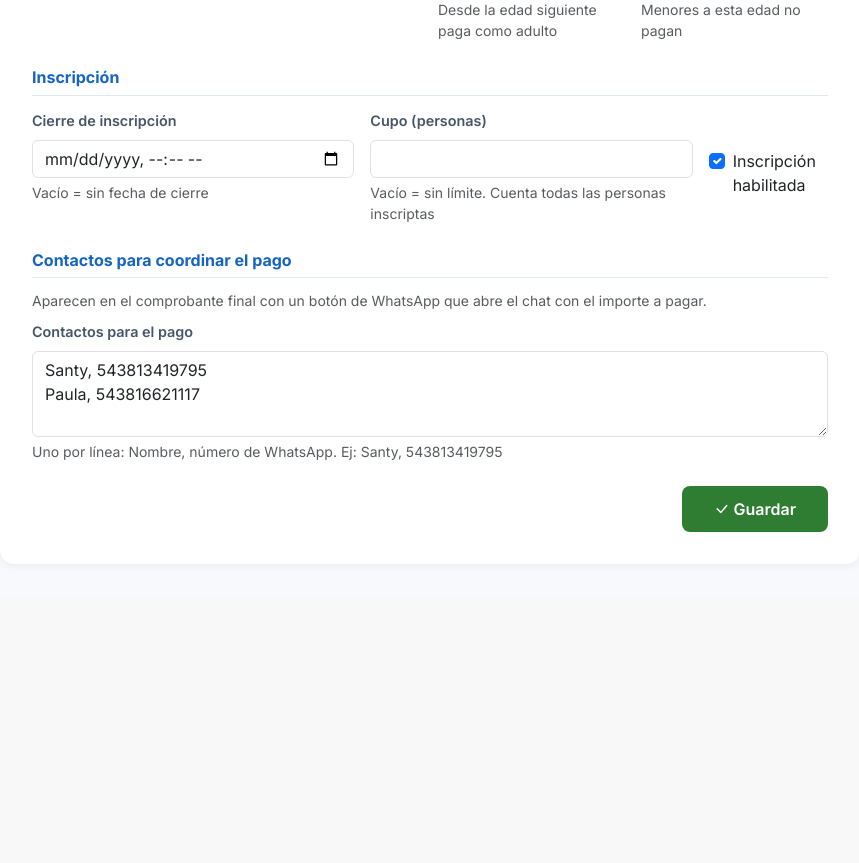
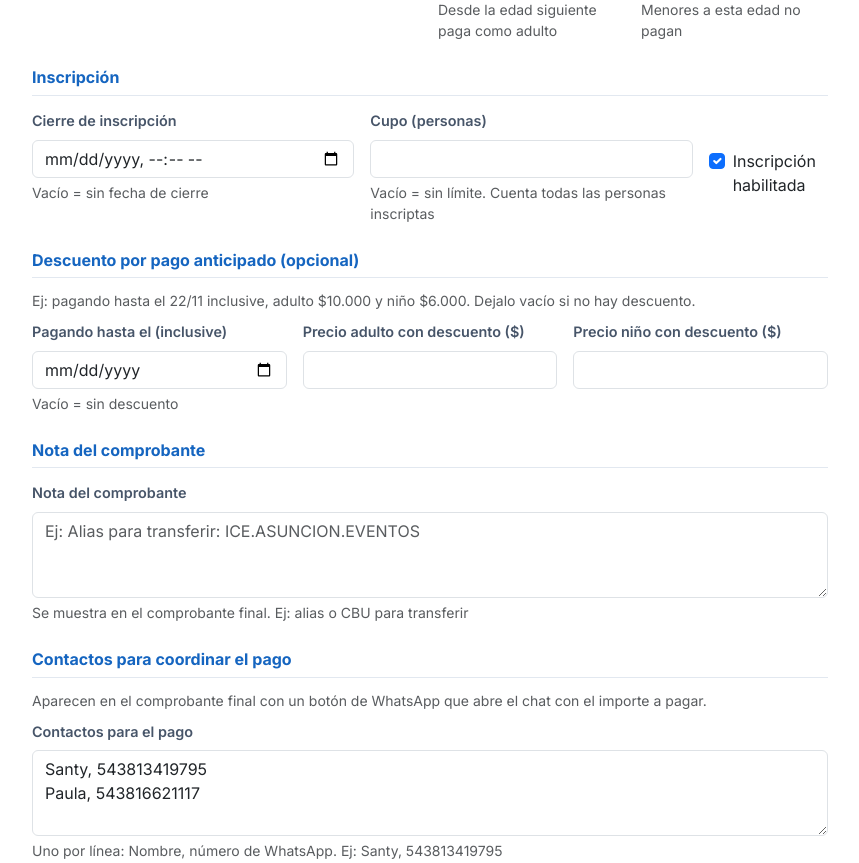
Before and after one commit to hernandezbg/ice_asuncion, a Django app: page /eventos/panel/nuevo/ in a window 1280 px wide. Shown: the part 923-1786 px from the top of the page, without its empty margins (350-1209 px from the left). Before the commit the page ends 1455 px from the top, so only its background shows below. Run offline with Django 5.2, Linux system fonts and the light colour scheme; the visitor is signed in with stand-in values (Sample User, id 1); data comes from the database, SQL or seed files in the repository; some libraries are stand-ins or nearby versions.

Commit message:
Feat: descuento por pago anticipado y nota del comprobante
- Evento: fecha limite y precios fijos con descuento (adulto/niño) y nota libre
- Formulario y comprobante muestran precios y total con descuento mientras esta
  vigente; el mensaje de WhatsApp usa el importe que corresponde ese dia
- Panel: total con y sin descuento, al marcar pagado se elige con o sin
  descuento y se registra el monto cobrado
- Excel: columnas de total con descuento y monto pagado

Co-Authored-By: Claude Opus 5.5 <noreply@anthropic.com>

```diff
--- a/eventos/forms.py
+++ b/eventos/forms.py
@@ -9,6 +9,8 @@ class EventoForm(forms.ModelForm):
             'nombre', 'slug', 'fecha', 'lugar', 'informacion',
             'precio_adulto', 'precio_nino', 'edad_max_nino', 'edad_min_paga',
             'fecha_cierre', 'cupo', 'activo', 'contactos_pago',
+            'fecha_limite_descuento', 'precio_adulto_descuento', 'precio_nino_descuento',
+            'nota_comprobante',
         ]
         widgets = {
             'nombre': forms.TextInput(attrs={'class': 'form-control', 'placeholder': 'Ej: Cena de fin de año 2026'}),
@@ -24,6 +26,11 @@ class EventoForm(forms.ModelForm):
                                                 format='%Y-%m-%dT%H:%M'),
             'cupo': forms.NumberInput(attrs={'class': 'form-control', 'min': 1}),
             'activo': forms.CheckboxInput(attrs={'class': 'form-check-input'}),
+            'fecha_limite_descuento': forms.DateInput(attrs={'class': 'form-control', 'type': 'date'}, format='%Y-%m-%d'),
+            'precio_adulto_descuento': forms.NumberInput(attrs={'class': 'form-control', 'min': 0}),
+            'precio_nino_descuento': forms.NumberInput(attrs={'class': 'form-control', 'min': 0}),
+            'nota_comprobante': forms.Textarea(attrs={'class': 'form-control', 'rows': 3,
+                                                      'placeholder': 'Ej: Alias para transferir: ICE.ASUNCION.EVENTOS'}),
             'contactos_pago': forms.Textarea(attrs={'class': 'form-control', 'rows': 3,
                                                     'placeholder': 'Santy, 543813419795\nPaula, 543816621117'}),
         }
@@ -33,4 +40,15 @@ class EventoForm(forms.ModelForm):
         max_nino, min_paga = data.get('edad_max_nino'), data.get('edad_min_paga')
         if max_nino is not None and min_paga is not None and min_paga > max_nino:
             self.add_error('edad_min_paga', 'Debe ser menor o igual a la edad máxima de niño.')
+
+        # Descuento: o se completan los tres campos o ninguno
+        campos_desc = ['fecha_limite_descuento', 'precio_adulto_descuento', 'precio_nino_descuento']
+        completos = [data.get(c) is not None for c in campos_desc]
+        if any(completos) and not all(completos):
+            for c, ok in zip(campos_desc, completos):
+                if not ok:
+                    self.add_error(c, 'Completá los tres datos del descuento (o dejalos todos vacíos).')
+        for normal, desc in [('precio_adulto', 'precio_adulto_descuento'), ('precio_nino', 'precio_nino_descuento')]:
+            if data.get(desc) is not None and data.get(normal) is not None and data[desc] > data[normal]:
+                self.add_error(desc, 'El precio con descuento no puede ser mayor al precio normal.')
         return data
--- a/eventos/views.py
+++ b/eventos/views.py
@@ -18,6 +18,7 @@ from miembros.views import quitar_acentos, verificar_recaptcha
 from escuela.models import Alumno
 
 from .forms import EventoForm
+from .templatetags.eventos_tags import pesos
 from .models import (Evento, Inscripcion, Inscripto,
                      CATEGORIA_ADULTO, CATEGORIA_NINO, CATEGORIA_GRATIS)
 
@@ -277,6 +278,7 @@ def inscripcion_form(request, slug):
         'parentescos': [p for p in Inscripto.PARENTESCO_CHOICES if p[0] != Inscripto.RESPONSABLE],
         'cupo_disponible': evento.cupo_disponible(),
         'cupo_lleno': evento.cupo_lleno(),
+        'descuento_hoy': evento.descuento_vigente(),
         'recaptcha_site_key': settings.RECAPTCHA_SITE_KEY,
         'filas_previas': filas,
         'celular': request.POST.get('celular', '') if request.method == 'POST' else '',
@@ -294,18 +296,23 @@ def inscripcion_exito(request, slug):
     if not inscripcion:
         return redirect('eventos:inscripcion', slug=slug)
     from urllib.parse import quote
-    from .templatetags.eventos_tags import pesos
     resp = inscripcion.responsable()
+    descuento_hoy = evento.descuento_vigente()
+    importe = inscripcion.total(descuento=descuento_hoy)
+    detalle_desc = (f' (con el descuento pagando hasta el {evento.fecha_limite_descuento:%d/%m})'
+                    if descuento_hoy and importe != inscripcion.total() else '')
     contactos = []
     for nombre, numero in evento.lista_contactos_pago():
         texto = (f'Hola {nombre}, terminé de hacer la inscripción a {evento.nombre} '
                  f'a nombre de {resp.apellido}, {resp.nombre} y me gustaría coordinar el pago. '
-                 f'Mi importe a pagar es ${pesos(inscripcion.total())}.')
+                 f'Mi importe a pagar es ${pesos(importe)}{detalle_desc}.')
         contactos.append({'nombre': nombre, 'url': f'https://wa.me/{numero}?text={quote(texto)}'})
     return render(request, 'eventos/exito.html', {
         'evento': evento,
         'inscripcion': inscripcion,
         'contactos_pago': contactos,
+        'descuento_hoy': descuento_hoy,
+        'importe': importe,
         'actualizada': request.session.get(f'evento_insc_actualizada_{evento.pk}', False),
         'personas': inscripcion.personas.all(),
     })
@@ -512,8 +519,9 @@ def _datos_evento(evento):
                 claves[('a', p.alumno_id)].add(insc.pk)
 
     totales = {'familias': len(inscripciones), 'adultos': 0, 'ninos': 0, 'gratis': 0,
-               'personas': 0, 'monto': 0, 'revisar': 0, 'cobrado': 0, 'pendiente': 0,
-               'familias_pagadas': 0}
+               'personas': 0, 'monto': 0, 'monto_descuento': 0, 'revisar': 0,
+               'cobrado': 0, 'pendiente': 0, 'familias_pagadas': 0}
+    descuento_hoy = evento.descuento_vigente()
     for insc in inscripciones:
         insc.revisar = False
         for p in insc.personas.all():
@@ -530,13 +538,14 @@ def _datos_evento(evento):
             totales['gratis'] += cat == CATEGORIA_GRATIS
             totales['personas'] += 1
             totales['monto'] += p.precio()
+            totales['monto_descuento'] += p.precio(descuento=True)
         totales['revisar'] += insc.revisar
-        total_insc = insc.total()
         if insc.pagado:
-            totales['cobrado'] += total_insc
+            totales['cobrado'] += insc.total_pagado()
             totales['familias_pagadas'] += 1
         else:
-            totales['pendiente'] += total_insc
+            # Lo pendiente se calcula con el precio que corresponde hoy
+            totales['pendiente'] += insc.total(descuento=descuento_hoy)
 
     return inscripciones, totales
 
@@ -587,6 +596,7 @@ def panel_detalle(request, pk):
         'url_publica': url,
         'qr_b64': _qr_b64(url),
         'motivo_cerrado': evento.motivo_cerrado(),
+        'descuento_hoy': evento.descuento_vigente(),
     })
 
 
@@ -614,12 +624,18 @@ def panel_inscripcion_eliminar(request, pk):
 @user_passes_test(es_staff)
 @require_POST
 def panel_inscripcion_pagado(request, pk):
-    inscripcion = get_object_or_404(Inscripcion, pk=pk)
+    inscripcion = get_object_or_404(Inscripcion.objects.select_related('evento'), pk=pk)
     inscripcion.pagado = not inscripcion.pagado
     inscripcion.fecha_pago = timezone.now() if inscripcion.pagado else None
-    inscripcion.save(update_fields=['pagado', 'fecha_pago'])
+    inscripcion.con_descuento = (inscripcion.pagado and inscripcion.evento.tiene_descuento()
+                                 and request.POST.get('descuento') == '1')
+    inscripcion.save(update_fields=['pagado', 'fecha_pago', 'con_descuento'])
     resp = inscripcion.responsable()
-    estado = 'pagada' if inscripcion.pagado else 'pendiente de pago'
+    if inscripcion.pagado:
+        detalle = ' con descuento' if inscripcion.con_descuento else ''
+        estado = f'pagada{detalle} (${pesos(inscripcion.total_pagado())})'
+    else:
+        estado = 'pendiente de pago'
     messages.success(request, f'Inscripción de {resp} marcada como {estado}.')
     destino = reverse('eventos:panel_detalle', args=[inscripcion.evento_id])
     filtros = request.POST.get('filtros', '')
@@ -653,6 +669,8 @@ def panel_exportar(request, pk):
             f'{evento.fecha:%d/%m/%Y} · Adulto ${evento.precio_adulto:,} · '
             f'Niño ({evento.edad_min_paga} a {evento.edad_max_nino} años) ${evento.precio_nino:,} · '
             f'Menores de {evento.edad_min_paga} sin cargo'
+            + (f' · Pagando hasta el {evento.fecha_limite_descuento:%d/%m}: adulto ${evento.precio_adulto_descuento:,}'
+               f' y niño ${evento.precio_nino_descuento:,}' if evento.tiene_descuento() else '')
         ).replace(',', '.')).font = Font(size=10, color='666666')
         for col, (h, ancho) in enumerate(zip(headers, anchos), 1):
             c = ws.cell(row=4, column=col, value=h)
@@ -662,57 +680,87 @@ def panel_exportar(request, pk):
 
     wb = openpyxl.Workbook()
 
+    con_desc = evento.tiene_descuento()
+    hasta = f'{evento.fecha_limite_descuento:%d/%m}' if con_desc else ''
+
+    def fila(ws, r, valores, centrar, monedas, resaltar):
+        for col, v in enumerate(valores, 1):
+            c = ws.cell(row=r, column=col, value=v)
+            c.border = border
+            if col in centrar:
+                c.alignment = center
+            if col in monedas:
+                c.number_format = money
+            if resaltar:
+                c.fill = revisar_fill
+
     # --- Hoja 1: Familias (para cobrar) ---
     ws = wb.active
     ws.title = 'Familias'
-    headers = ['N°', 'Responsable', 'Celular', 'Adultos', 'Niños', 'Sin cargo', 'Personas',
-               'Total a cobrar', 'Revisar', 'Inscripción', 'Pagado', 'Observaciones']
-    encabezado(ws, f'{evento.nombre} - Inscripciones por familia', headers,
-               [5, 30, 16, 9, 8, 10, 10, 15, 10, 16, 10, 40])
+    cols = [('N°', 5), ('Responsable', 30), ('Celular', 18), ('Adultos', 9), ('Niños', 8), ('Sin cargo', 10),
+            ('Personas', 10), ('Total', 13)]
+    if con_desc:
+        cols.append((f'Total c/desc. (hasta {hasta})', 20))
+    cols += [('Revisar', 10), ('Inscripción', 16), ('Pagado', 16), ('Monto pagado', 14), ('Observaciones', 40)]
+    headers = [c[0] for c in cols]
+    idx = {h: n for n, h in enumerate(headers, 1)}
+    col_total, col_pagado, col_monto_pag = idx['Total'], idx['Pagado'], idx['Monto pagado']
+    col_desc = col_total + 1 if con_desc else None
+    monedas = {col_total, col_monto_pag} | ({col_desc} if con_desc else set())
+    centrar = {1, 4, 5, 6, 7, idx['Revisar'], col_pagado}
+    encabezado(ws, f'{evento.nombre} - Inscripciones por familia', headers, [c[1] for c in cols])
     r = 5
     for n, insc in enumerate(inscripciones, 1):
         resp = insc.responsable()
-        valores = [
-            n, str(resp) if resp else '', insc.celular,
-            insc.cantidad(CATEGORIA_ADULTO), insc.cantidad(CATEGORIA_NINO), insc.cantidad(CATEGORIA_GRATIS),
-            insc.personas.count(), insc.total(), 'SÍ' if insc.revisar else '',
-            timezone.localtime(insc.fecha).strftime('%d/%m/%Y %H:%M'),
-            ('SÍ ' + timezone.localtime(insc.fecha_pago).strftime('%d/%m')) if insc.pagado and insc.fecha_pago
-            else ('SÍ' if insc.pagado else ''),
-            insc.observaciones,
-        ]
-        for col, v in enumerate(valores, 1):
-            c = ws.cell(row=r, column=col, value=v)
-            c.border = border
-            if col in (1, 4, 5, 6, 7, 9, 11):
-                c.alignment = center
-            if insc.revisar:
-                c.fill = revisar_fill
-        ws.cell(row=r, column=8).number_format = money
+        pagado = ''
+        if insc.pagado:
+            pagado = 'SÍ'
+            if insc.fecha_pago:
+                pagado += ' ' + timezone.localtime(insc.fecha_pago).strftime('%d/%m')
+            if insc.con_descuento:
+                pagado += ' c/desc.'
+        valores = [n, str(resp) if resp else '', insc.celular,
+                   insc.cantidad(CATEGORIA_ADULTO), insc.cantidad(CATEGORIA_NINO), insc.cantidad(CATEGORIA_GRATIS),
+                   insc.personas.count(), insc.total()]
+        if con_desc:
+            valores.append(insc.total_descuento())
+        valores += ['SÍ' if insc.revisar else '', timezone.localtime(insc.fecha).strftime('%d/%m/%Y %H:%M'),
+                    pagado, insc.total_pagado() if insc.pagado else None, insc.observaciones]
+        fila(ws, r, valores, centrar, monedas, insc.revisar)
         r += 1
     # Totales
-    for col, v in [(2, 'TOTAL'), (4, totales['adultos']), (5, totales['ninos']), (6, totales['gratis']),
-                   (7, totales['personas']), (8, totales['monto']),
-                   (11, f"{totales['familias_pagadas']}/{totales['familias']}")]:
+    fila_tot = {2: 'TOTAL', 4: totales['adultos'], 5: totales['ninos'], 6: totales['gratis'],
+                7: totales['personas'], col_total: totales['monto'],
+                col_pagado: f"{totales['familias_pagadas']}/{totales['familias']}", col_monto_pag: totales['cobrado']}
+    if con_desc:
+        fila_tot[col_desc] = totales['monto_descuento']
+    for col, v in fila_tot.items():
         c = ws.cell(row=r, column=col, value=v)
         c.font = Font(bold=True)
         c.border = border
         if col != 2:
             c.alignment = center
-    ws.cell(row=r, column=8).number_format = money
-    for etiqueta, valor in [('Cobrado', totales['cobrado']), ('Pendiente', totales['pendiente'])]:
+        if col in monedas:
+            c.number_format = money
+    etiqueta_pend = 'Pendiente (precio de hoy)' if con_desc else 'Pendiente'
+    for etiqueta, valor in [('Cobrado', totales['cobrado']), (etiqueta_pend, totales['pendiente'])]:
         r += 1
-        ws.cell(row=r, column=7, value=etiqueta).font = Font(bold=True)
-        c = ws.cell(row=r, column=8, value=valor)
+        ws.cell(row=r, column=col_total - 1, value=etiqueta).font = Font(bold=True)
+        c = ws.cell(row=r, column=col_total, value=valor)
         c.font = Font(bold=True)
         c.number_format = money
 
     # --- Hoja 2: Personas (detalle) ---
     ws2 = wb.create_sheet('Personas')
-    headers = ['N° Fam.', 'Responsable', 'Apellido', 'Nombre', 'Parentesco', 'Edad', 'Categoría',
-               'Precio', 'En base', 'Revisar']
-    encabezado(ws2, f'{evento.nombre} - Detalle de personas', headers,
-               [8, 30, 20, 20, 14, 8, 12, 12, 12, 30])
+    cols = [('N° Fam.', 8), ('Responsable', 30), ('Apellido', 20), ('Nombre', 20), ('Parentesco', 14),
+            ('Edad', 8), ('Categoría', 12), ('Precio', 12)]
+    if con_desc:
+        cols.append((f'Precio c/desc.', 14))
+    cols += [('En base', 12), ('Revisar', 30)]
+    headers = [c[0] for c in cols]
+    encabezado(ws2, f'{evento.nombre} - Detalle de personas', headers, [c[1] for c in cols])
+    monedas2 = {8, 9} if con_desc else {8}
+    centrar2 = {1, 6, 7, len(headers) - 1}
     r = 5
     for n, insc in enumerate(inscripciones, 1):
         resp = insc.responsable()
@@ -722,19 +770,12 @@ def panel_exportar(request, pk):
                 motivos.append('No está en la base')
             if p.duplicado:
                 motivos.append('Posible duplicado')
-            valores = [
-                n, str(resp) if resp else '', p.apellido, p.nombre, p.get_parentesco_display(),
-                p.edad if p.edad is not None else '', p.categoria_label(), p.precio(),
-                p.origen() or 'NO', ', '.join(motivos),
-            ]
-            for col, v in enumerate(valores, 1):
-                c = ws2.cell(row=r, column=col, value=v)
-                c.border = border
-                if col in (1, 6, 7, 9):
-                    c.alignment = center
-                if p.revisar:
-                    c.fill = revisar_fill
-            ws2.cell(row=r, column=8).number_format = money
+            valores = [n, str(resp) if resp else '', p.apellido, p.nombre, p.get_parentesco_display(),
+                       p.edad if p.edad is not None else '', p.categoria_label(), p.precio()]
+            if con_desc:
+                valores.append(p.precio(descuento=True))
+            valores += [p.origen() or 'NO', ', '.join(motivos)]
+            fila(ws2, r, valores, centrar2, monedas2, p.revisar)
             r += 1
 
     buf = io.BytesIO()
--- a/templates/eventos/panel/form.html
+++ b/templates/eventos/panel/form.html
@@ -56,6 +56,17 @@
             </div>
         </div>
 
+        <div class="sec">Descuento por pago anticipado (opcional)</div>
+        <div class="form-text mb-2">Ej: pagando hasta el 22/11 inclusive, adulto $10.000 y niño $6.000. Dejalo vacío si no hay descuento.</div>
+        <div class="row g-3">
+            {% include "eventos/panel/_campo.html" with f=form.fecha_limite_descuento col="col-md-4" %}
+            {% include "eventos/panel/_campo.html" with f=form.precio_adulto_descuento col="col-md-4 col-6" %}
+            {% include "eventos/panel/_campo.html" with f=form.precio_nino_descuento col="col-md-4 col-6" %}
+        </div>
+
+        <div class="sec">Nota del comprobante</div>
+        {% include "eventos/panel/_campo.html" with f=form.nota_comprobante col="" %}
+
         <div class="sec">Contactos para coordinar el pago</div>
         <div class="form-text mb-2">Aparecen en el comprobante final con un botón de WhatsApp que abre el chat con el importe a pagar.</div>
         {% include "eventos/panel/_campo.html" with f=form.contactos_pago col="" %}
```
Also changed, not shown: eventos/models.py (+47 -5 lines), eventos/tests.py (+76 -0 lines), templates/eventos/exito.html (+24 -1 lines), templates/eventos/inscripcion.html (+13 -1 lines), templates/eventos/panel/detalle.html (+16 -3 lines), eventos/migrations/0005_evento_fecha_limite_descuento_and_more.py (added).
